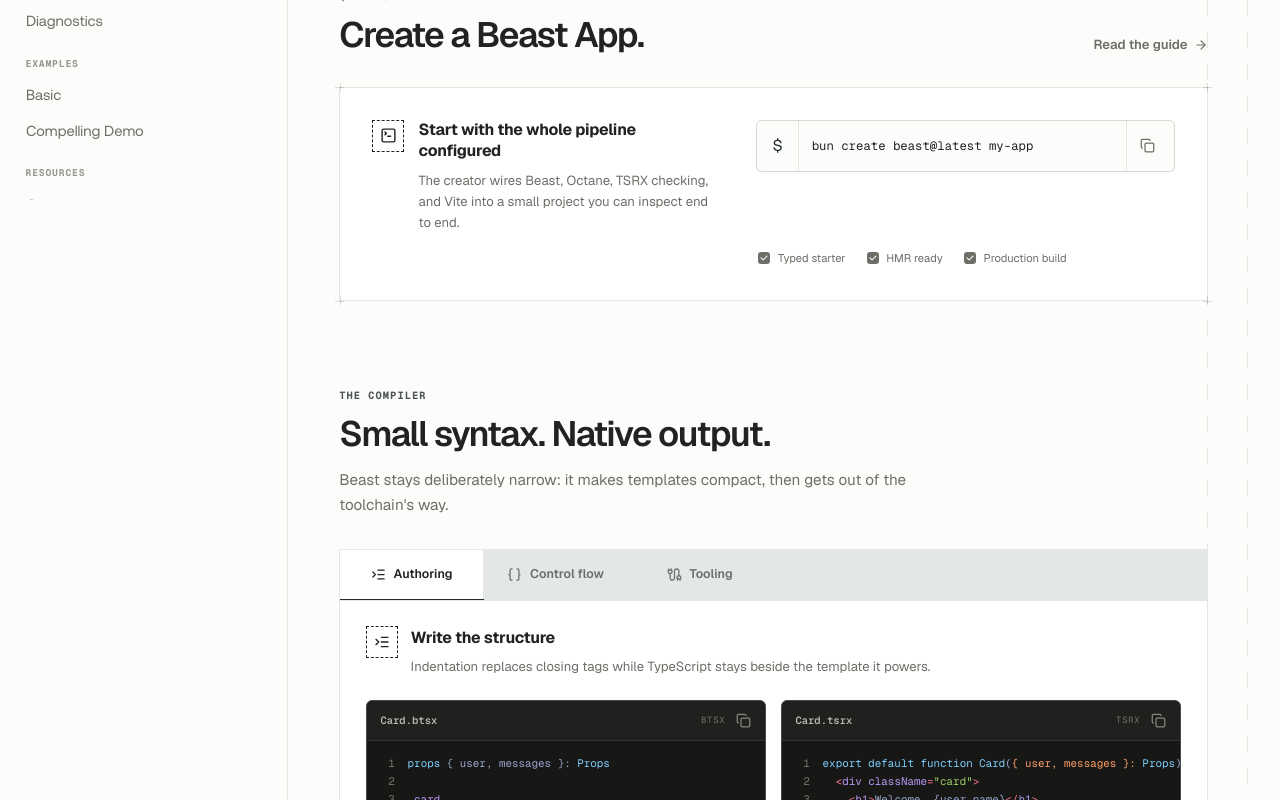
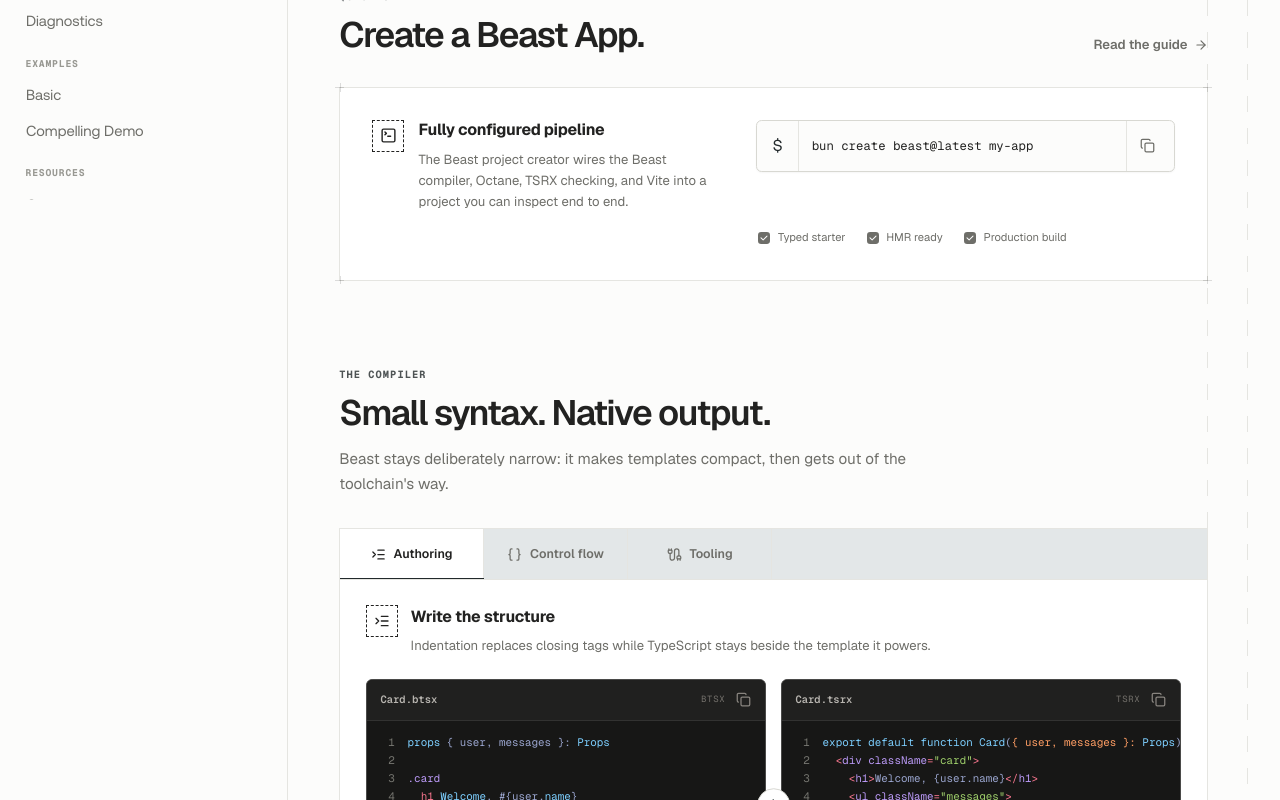
Before and after one commit to beastjs/beast-docs, a Next.js app: page / in a window 1280 px wide. Shown: the part 600-1400 px from the top of the page. Built offline with nearby package versions, Linux system fonts and the light colour scheme.

Commit message:
update:greeting

```diff
--- a/app/components/beast-audio.tsx
+++ b/app/components/beast-audio.tsx
@@ -50,8 +50,9 @@
     const schedule = () => {
       const cb = () => tryPlay()
       // Run after browser is idle so it doesn't compete with LCP/hydration
-      const ric = (window as unknown as { requestIdleCallback?: (cb: () => void, opts?: { timeout: number }) => number })
-        .requestIdleCallback
+      const ric = (
+        window as unknown as { requestIdleCallback?: (cb: () => void, opts?: { timeout: number }) => number }
+      ).requestIdleCallback
       if (ric) ric(cb, { timeout: 1500 })
       else setTimeout(cb, 400)
     }
@@ -63,5 +64,5 @@
     }
   }, [])
 
-  return <audio ref={ref} src="/best.mp3" preload="metadata" hidden aria-hidden="true" />
+  return <audio ref={ref} src='/greeting.mp3' preload='metadata' hidden aria-hidden='true' />
 }
--- a/app/components/code-block.tsx
+++ b/app/components/code-block.tsx
@@ -1,72 +1,73 @@
-import { CopyButton } from "./copy-button";
-import hljs from "@/lib/btsx-hljs";
+import hljs from '@/lib/btsx-hljs'
+import { CopyButton } from './copy-button'
 
 type CodeBlockProps = {
-  code: string;
-  filename?: string;
-  language?: string;
-  className?: string;
-};
+  code: string
+  filename?: string
+  language?: string
+  className?: string
+}
 
 // Map docs language ids to highlight.js ids
 function normalizeLang(lang?: string): string | undefined {
-  if (!lang) return undefined;
-  const l = lang.toLowerCase();
-  if (l === "btsx" || l === "beast") return "btsx";
-  if (l === "tsrx") return "tsrx";
-  if (l === "shell" || l === "bash" || l === "sh") return "bash";
-  if (l === "text" || l === "txt") return undefined;
+  if (!lang) return undefined
+  const l = lang.toLowerCase()
+  if (l === 'btsx' || l === 'beast') return 'btsx'
+  if (l === 'tsrx') return 'tsrx'
+  if (l === 'shell' || l === 'bash' || l === 'sh') return 'bash'
+  if (l === 'text' || l === 'txt') return undefined
   // highlight.js uses 'typescript' for ts, 'javascript' for js
-  if (["ts", "typescript", "tsx", "js", "javascript", "css", "json", "html", "xml"].includes(l)) return l;
+  if (['ts', 'typescript', 'tsx', 'js', 'javascript', 'css', 'json', 'html', 'xml'].includes(l)) return l
   // fallback: let hljs auto-detect or plain
-  return hljs.getLanguage(l) ? l : undefined;
+  return hljs.getLanguage(l) ? l : undefined
 }
 
-export function CodeBlock({ code, filename, language, className = "" }: CodeBlockProps) {
-  const lang = normalizeLang(language);
-  let highlighted: string | null = null;
+export function CodeBlock({ code, filename, language, className = '' }: CodeBlockProps) {
+  const lang = normalizeLang(language)
+  let highlighted: string | null = null
   try {
     if (lang && hljs.getLanguage(lang)) {
-      highlighted = hljs.highlight(code, { language: lang }).value;
+      highlighted = hljs.highlight(code, { language: lang }).value
     } else if (lang === undefined) {
-      highlighted = null;
+      highlighted = null
     } else {
-      highlighted = hljs.highlightAuto(code).value;
+      highlighted = hljs.highlightAuto(code).value
     }
   } catch {
-    highlighted = null;
+    highlighted = null
   }
-  const lines = highlighted ? highlighted.split("\n") : null;
+  const lines = highlighted ? highlighted.split('\n') : null
 
   return (
-    <div className={`code-block ${className}`.trim()}>
-      <div className="code-block-header">
-        <span className="code-file">{filename ?? "Code"}</span>
-        <span className="code-header-actions">
-          {language ? <span className="code-language">{language}</span> : null}
+    <div suppressHydrationWarning className={`code-block ${className}`.trim()}>
+      <div className='code-block-header'>
+        <span className='code-file'>{filename ?? 'Code'}</span>
+        <span className='code-header-actions'>
+          {language ? <span className='code-language'>{language}</span> : null}
           <CopyButton value={code} compact />
         </span>
       </div>
       <pre>
-        <code>
+        <code suppressHydrationWarning>
           {lines
             ? lines.map((line, index) => (
-                <span className="code-line" key={index}>
-                  <span className="line-number" aria-hidden="true">{index + 1}</span>
-                  <span
-                    className="line-content hljs"
-                    dangerouslySetInnerHTML={{ __html: line || " " }}
-                  />
+                <span suppressHydrationWarning className='code-line' key={index}>
+                  <span className='line-number' aria-hidden='true'>
+                    {index + 1}
+                  </span>
+                  <span className='line-content hljs' dangerouslySetInnerHTML={{ __html: line || ' ' }} />
                 </span>
               ))
-            : code.split("\n").map((line, index) => (
-                <span className="code-line" key={`${index}-${line}`}>
-                  <span className="line-number" aria-hidden="true">{index + 1}</span>
-                  <span className="line-content">{line || " "}</span>
+            : code.split('\n').map((line, index) => (
+                <span className='code-line' key={`${index}-${line}`}>
+                  <span className='line-number' aria-hidden='true'>
+                    {index + 1}
+                  </span>
+                  <span className='line-content'>{line || ' '}</span>
                 </span>
               ))}
         </code>
       </pre>
     </div>
-  );
+  )
 }
--- a/app/components/compiler-showcase.tsx
+++ b/app/components/compiler-showcase.tsx
@@ -116,7 +116,7 @@
   const ActiveIcon = active.icon
 
   return (
-    <div className='showcase-shell'>
+    <div suppressHydrationWarning className='showcase-shell'>
       <div className='showcase-tabs' role='tablist' aria-label='Beast capabilities'>
         {examples.map((example) => {
           const Icon = example.icon
--- a/app/components/site-header.tsx
+++ b/app/components/site-header.tsx
@@ -40,7 +40,7 @@
 
 export function SiteHeader({ section = 'home' }: SiteHeaderProps) {
   return (
-    <header className='site-header'>
+    <header suppressHydrationWarning className='site-header'>
       <div className='site-header-inner'>
         <div className='site-header-left'>
           <Brand />
--- a/app/page.tsx
+++ b/app/page.tsx
@@ -132,7 +132,7 @@
       <div className='site-frame'>
         <Sidebar />
 
-        <main id='main-content' className='landing-main'>
+        <main suppressHydrationWarning id='main-content' className='landing-main'>
           <div className='blueprint-lines' aria-hidden='true' />
           <div className='landing-container'>
             <section className='hero' aria-labelledby='hero-title'>
@@ -180,10 +180,10 @@
                     <TerminalSquare size={17} aria-hidden='true' />
                   </span>
                   <div>
-                    <h3>Start with the whole pipeline configured</h3>
+                    <h3>Fully configured pipeline</h3>
                     <p>
-                      The creator wires Beast, Octane, TSRX checking, and Vite into a small project you can inspect end
-                      to end.
+                      The Beast project creator wires the Beast compiler, Octane, TSRX checking, and Vite into a project
+                      you can inspect end to end.
                     </p>
                   </div>
                 </div>
```
Also changed, not shown: 1 other file (tests, documents, lock files or other folders).
